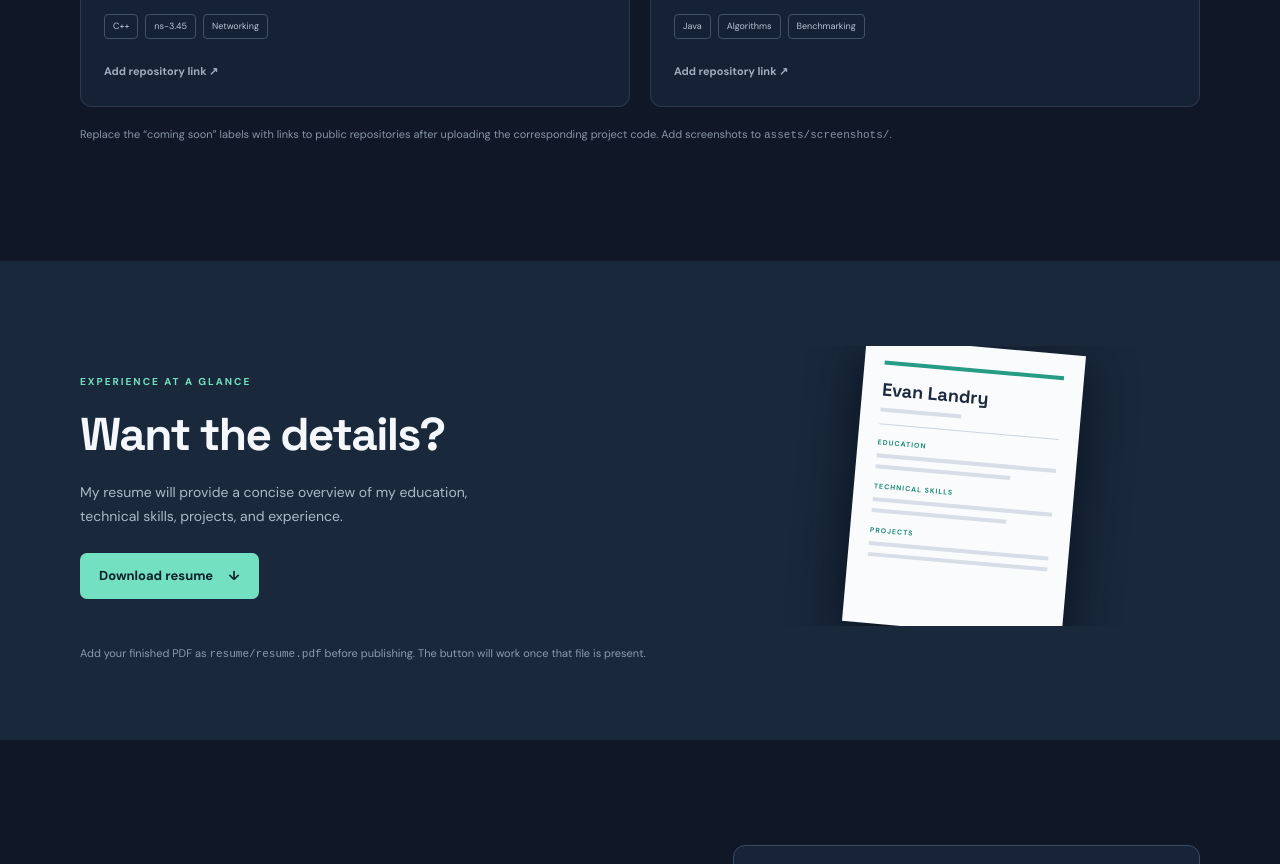
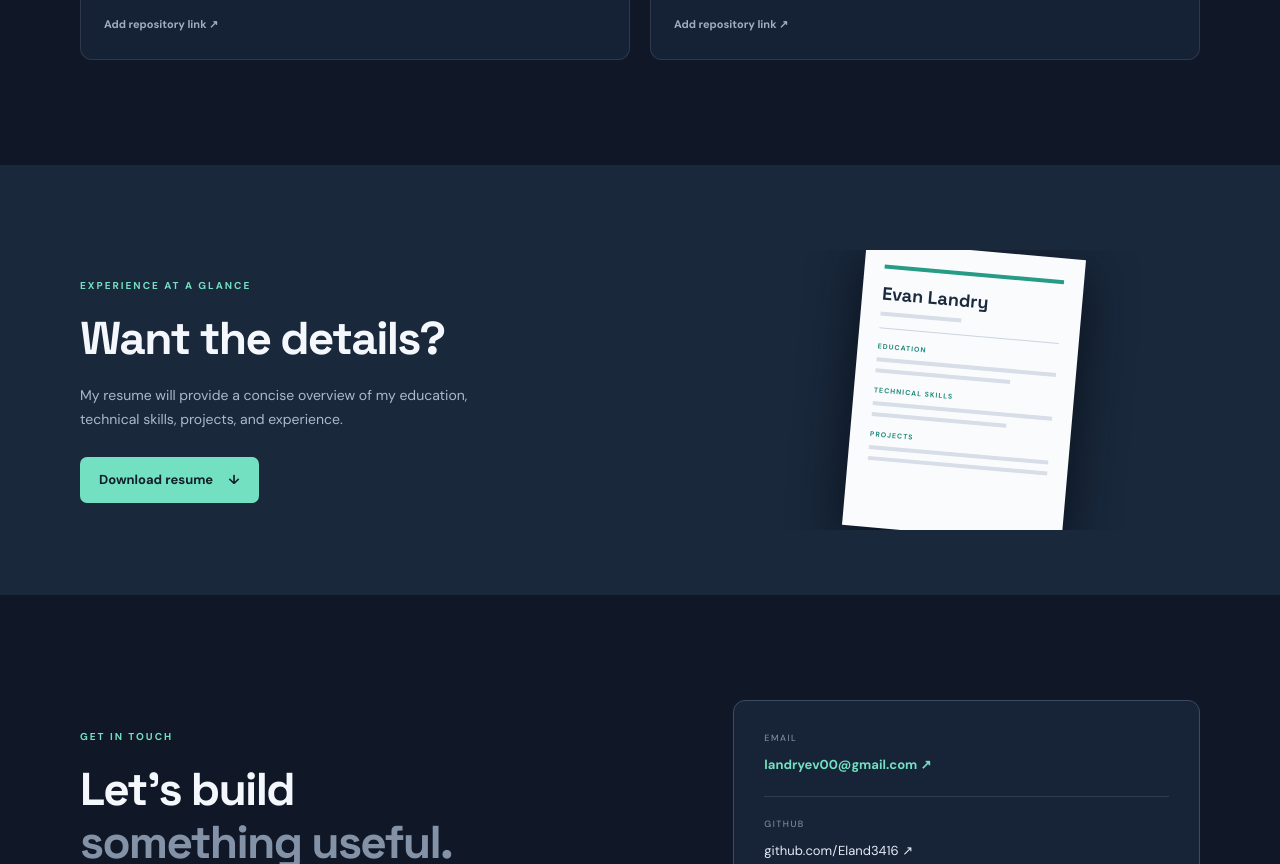
Before and after one commit to Eland3416/github-portfolio, a plain HTML site: page index.html in a window 1280 px wide. Shown: the part 3341-4205 px from the top of the page. Drawn offline with Linux system fonts and the light colour scheme.

Commit message:
Remove notes from index.html
Removed notes about skill list and project repository links.

```diff
--- a/index.html
+++ b/index.html
@@ -74,7 +74,6 @@
           <article class="skill-card"><div class="skill-icon">⌁</div><h3>Computing</h3><div class="skill-tags"><span>Algorithms</span><span>Networking</span><span>Operating Systems</span><span>TCP/IP</span><span>ns-3</span></div></article>
           <article class="skill-card"><div class="skill-icon">◈</div><h3>Data, Cloud & AI</h3><div class="skill-tags"><span>MySQL</span><span>AWS fundamentals</span><span>scikit-learn</span><span>AI-assisted development</span></div></article>
         </div>
-        <p class="small-note">Skill list is a starting point. Keep only technologies you can comfortably discuss and demonstrate in an interview.</p>
       </div>
     </section>
 
@@ -94,12 +93,11 @@
           <div class="project-content"><div class="project-type">COURSE PROJECT</div><h3>Sorting Algorithm Analysis</h3><p>A Java project measuring and comparing sorting algorithm performance across different input sizes, including Merge Sort and Radix Sort.</p><div class="project-tags"><span>Java</span><span>Algorithms</span><span>Benchmarking</span></div><span class="project-link coming-soon">Add repository link ↗</span></div>
         </article>
       </div>
-      <p class="small-note">Replace the “coming soon” labels with links to public repositories after uploading the corresponding project code. Add screenshots to <code>assets/screenshots/</code>.</p>
     </section>
 
     <section class="section resume-section" id="resume">
       <div class="container resume-panel"><div><p class="eyebrow">EXPERIENCE AT A GLANCE</p><h2>Want the details?</h2><p>My resume will provide a concise overview of my education, technical skills, projects, and experience.</p><a class="button button-primary" href="resume/resume.pdf" target="_blank" rel="noopener">Download resume <span>↓</span></a></div><div class="resume-preview"><div class="resume-sheet"><div class="resume-sheet-top"></div><div class="resume-sheet-name">Evan Landry</div><div class="resume-sheet-line short"></div><div class="resume-sheet-rule"></div><div class="resume-sheet-heading">EDUCATION</div><div class="resume-sheet-line"></div><div class="resume-sheet-line medium"></div><div class="resume-sheet-heading">TECHNICAL SKILLS</div><div class="resume-sheet-line"></div><div class="resume-sheet-line medium"></div><div class="resume-sheet-heading">PROJECTS</div><div class="resume-sheet-line"></div><div class="resume-sheet-line"></div></div></div></div>
-      <p class="container small-note resume-note">Add your finished PDF as <code>resume/resume.pdf</code> before publishing. The button will work once that file is present.</p>
+
     </section>
 
     <section class="section container contact-section" id="contact">
```
